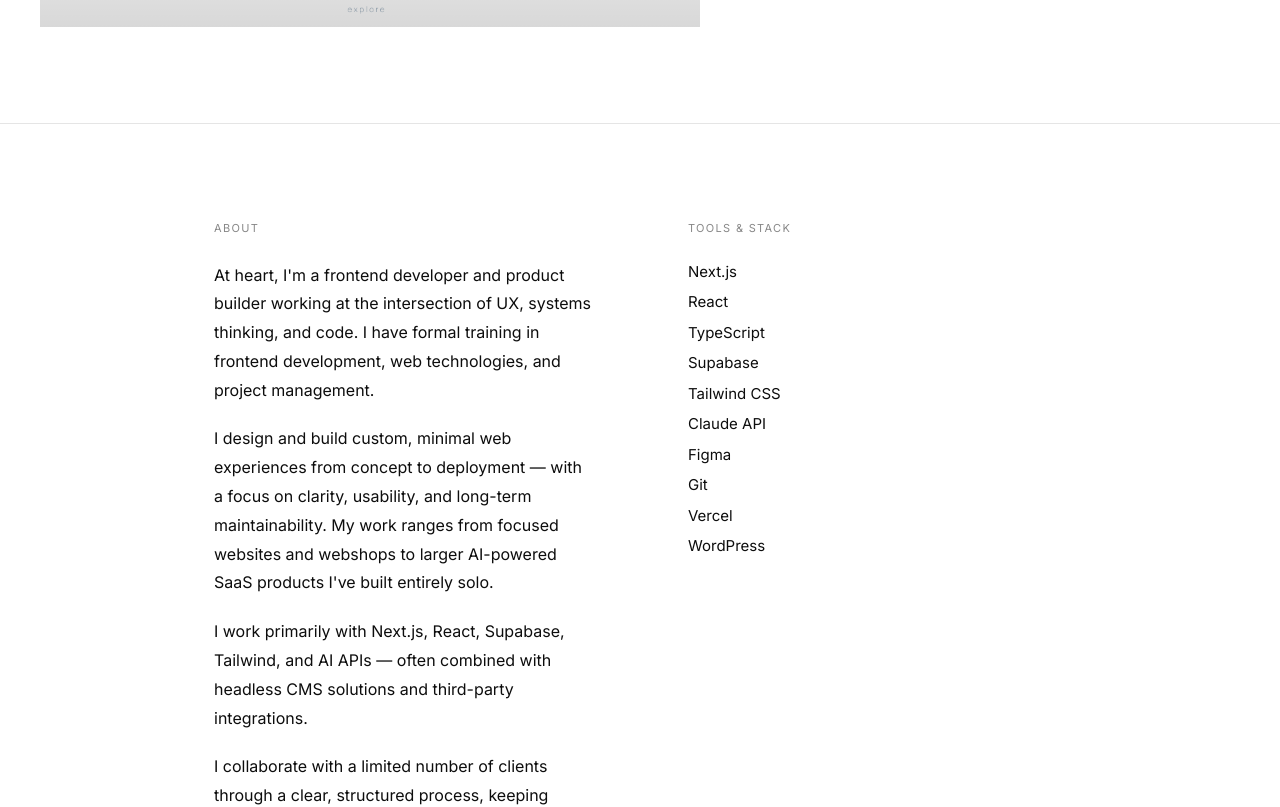
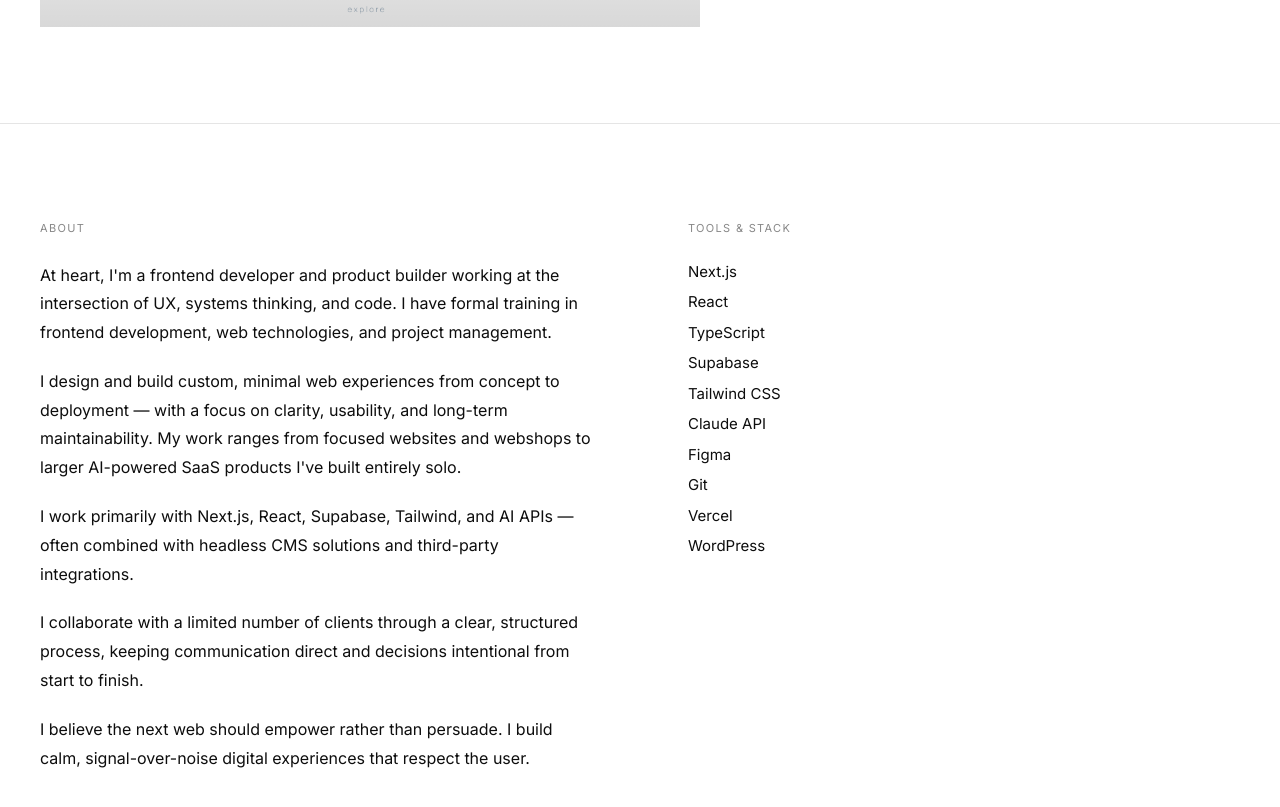
Before and after one commit to kribji/kristine-portfolio, a Next.js app: page / in a window 1280 px wide. Shown: the part 2740-3547 px from the top of the page. Built offline with nearby package versions, Linux system fonts and the light colour scheme; a web font is replaced by a local one.

Commit message:
Fix: about section full-width layout matching navbar, favicon copy

```diff
--- a/components/About.tsx
+++ b/components/About.tsx
@@ -41,18 +41,9 @@ export default function About() {
     <section
       ref={ref}
       id="about"
-      className={`border-b border-border py-24 ${visible ? "animate-visible" : "animate-hidden"}`}
+      className={`border-b border-border px-6 py-24 md:px-10 ${visible ? "animate-visible" : "animate-hidden"}`}
     >
-      <div
-        className="grid grid-cols-1 gap-16 md:grid-cols-2 md:gap-24 mx-auto"
-        style={{
-          maxWidth: "900px",
-          margin: "0 auto",
-          width: "100%",
-          paddingLeft: "24px",
-          paddingRight: "24px",
-        }}
-      >
+      <div className="grid w-full grid-cols-1 gap-16 md:grid-cols-2 md:gap-24">
         <div>
           <p className="small-caps text-muted">About</p>
           <div className="mt-6 space-y-5 font-sans text-[16px] font-normal leading-[1.8] text-foreground">
```
Also changed, not shown: 1 other file (tests, documents, lock files or other folders).
